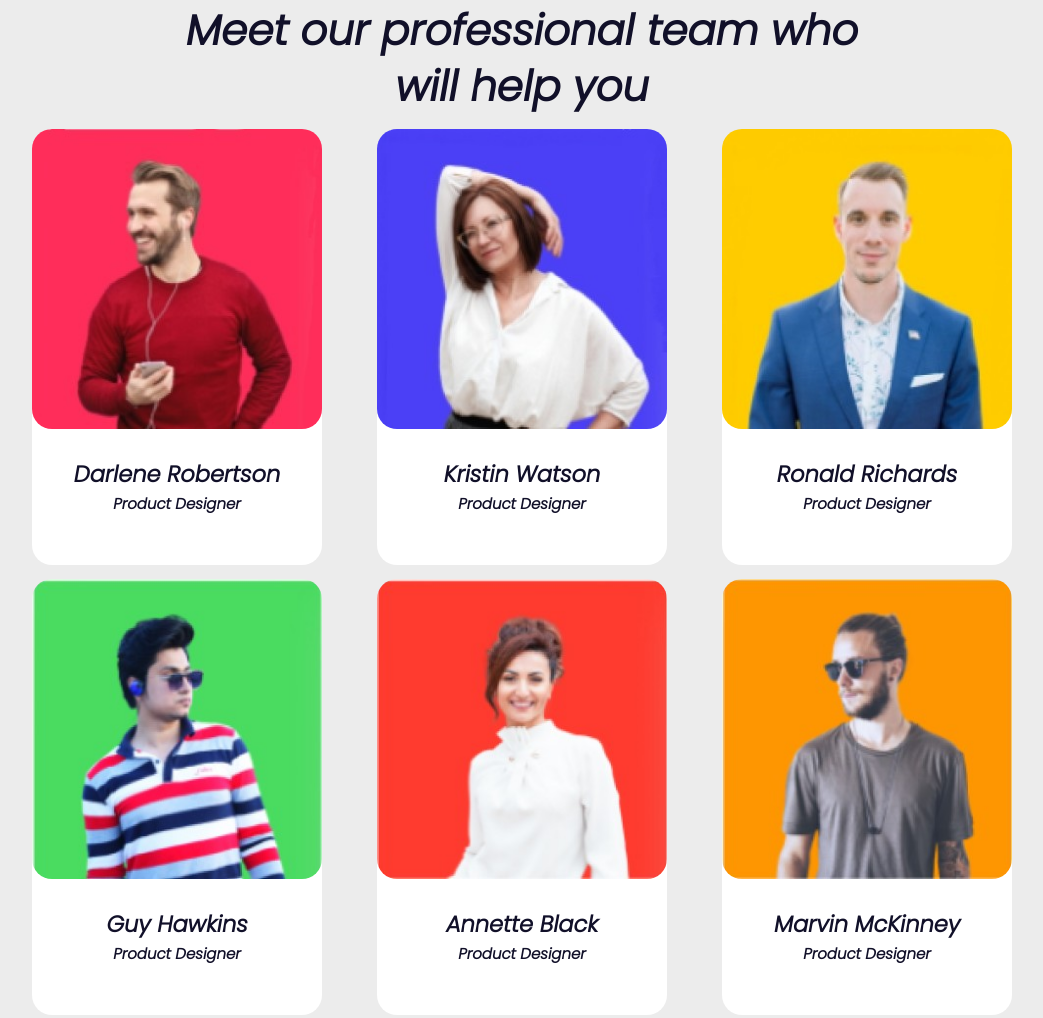
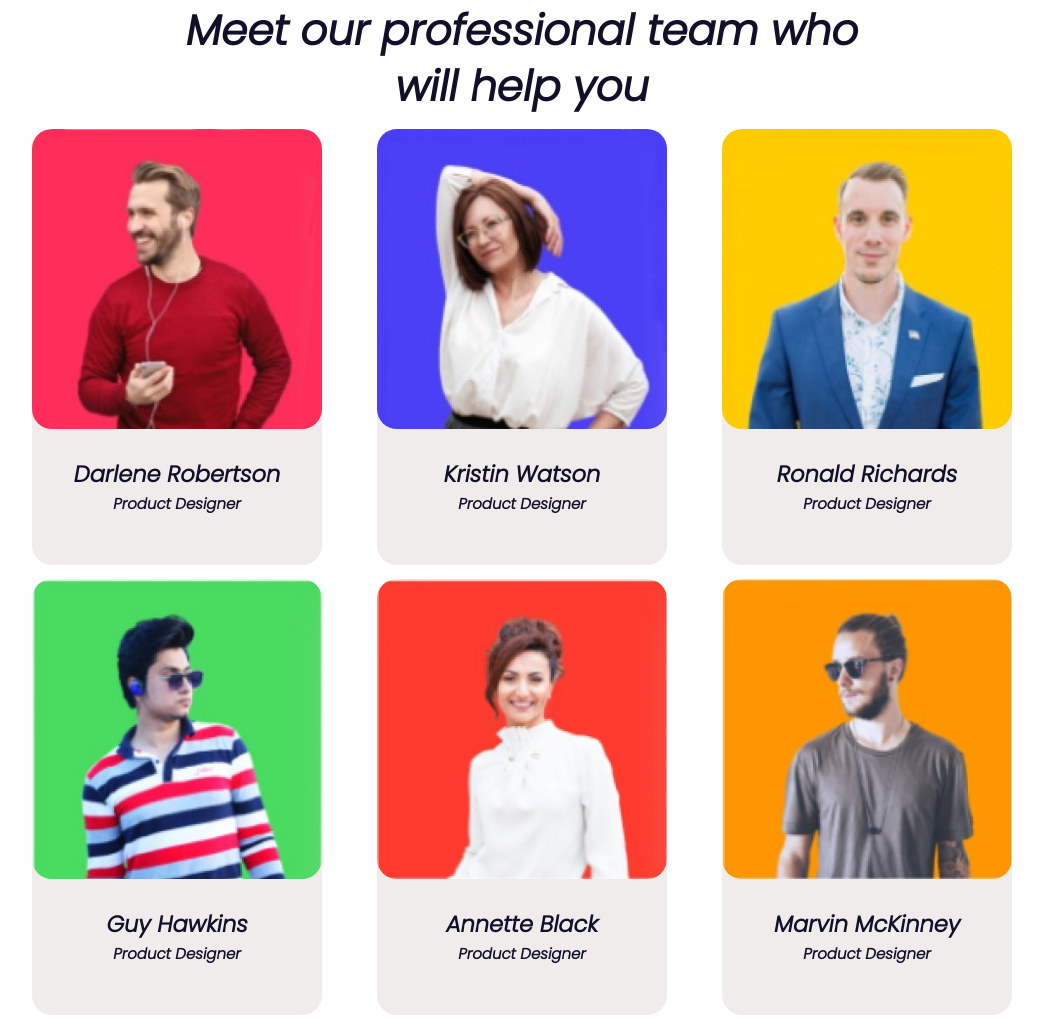
Before and after one commit to Vnuk0767/.Wed...CreativeVist, a plain HTML site: page index.html in a window 1280 px wide. Shown: the part 800-1818 px from the top of the page, without its empty margins (118-1161 px from the left). Drawn offline with Linux system fonts and the light colour scheme.

Commit message:
Update stayl.css

```diff
--- a/stayl/stayl.css
+++ b/stayl/stayl.css
@@ -4,7 +4,7 @@ body {
     line-height: 1.6;
     font-family: "Poppins", sans-serif;
     margin: 0;
-    background: #ECECEC;
+    background: #fff;
   }
   h1,
   h2,
@@ -260,7 +260,7 @@ body {
     border-radius: 20px;
     width: 290px;
     height: 420px;
-    background-color: #fff;
+    background-color: #f0ecec;
   }
   .bo-img {
     margin-top: -16px;
```
